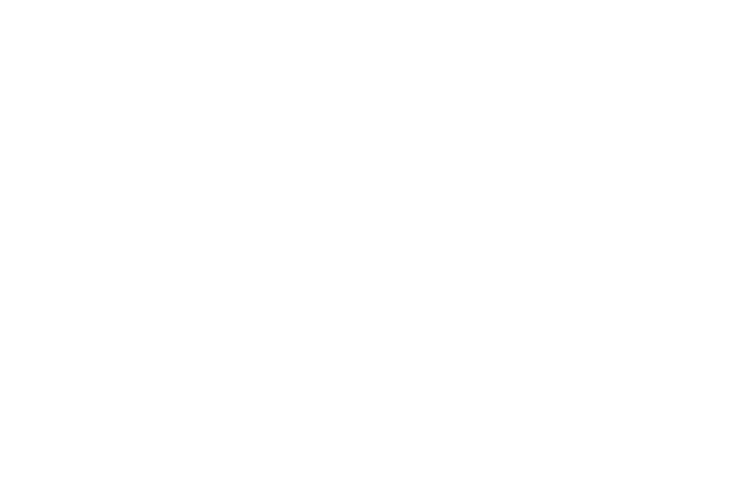
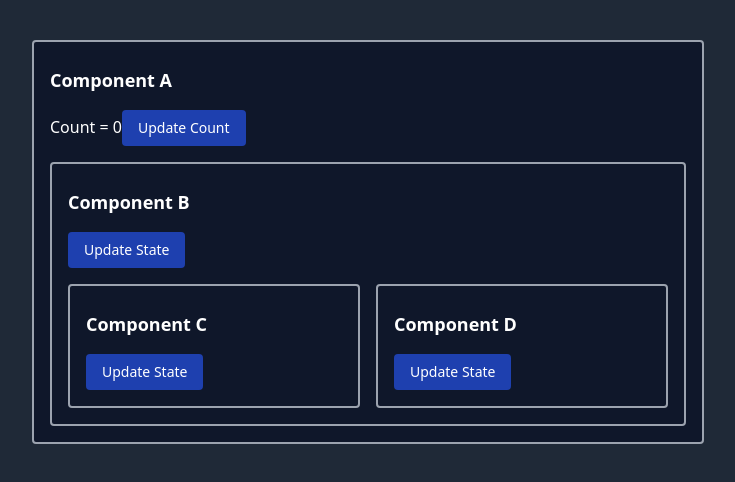
Before and after one commit to SteniTK/react-rendering, a React (Create React App) app: page /dom-updates in a window 1280 px wide. Before the commit this address had no page. Shown: the top 482 px of the page, without its empty margins (272-1007 px from the left). Built offline with nearby package versions, Linux system fonts and the light colour scheme.

Commit message:
feat: render vs dom updates

```diff
--- a/src/App.js
+++ b/src/App.js
@@ -1,6 +1,7 @@
 import React from 'react';
 import { BrowserRouter as Router, Routes, Route } from 'react-router-dom';
 import Components from './ReactRendering/Components';
+import RenderDomUpdates from './ReactRendering/RenderDomUpdates';
 import RenderingProps from './2-rendering-optimization-usememo/RenderingProps';
 import RenderingPropFunctions from './2-rendering-optimization-usememo/RenderingPropFunctions';
 
@@ -14,6 +15,7 @@ export default function App() {
             <Route path='/' element={<Components/>} />
             <Route path='/render-props' element={<RenderingProps />} />
             <Route path='/render-anonymized-functions' element={<RenderingPropFunctions />} />
+            <Route path='/dom-updates' element={<RenderDomUpdates />}/>
           </Routes>
         </div>
       </Router>
--- a/src/ReactRendering/Layouts.js
+++ b/src/ReactRendering/Layouts.js
@@ -51,3 +51,13 @@ export const FnProps = (props) => {
     <div className="p-3 absolute bg-gray-100 text-xs text-black -top-5 right-5">props = {props.onClick.toString()}</div>
   )
 }
+
+export const Box = ({ title = 'Component', children }) => {
+  return (
+    // <div className='component bg-gray-900 rounded text-white p-4 border-2 border-gray-400 relative mt-4'>
+    <div className='component bg-gray-900 rounded text-white p-4 border-2 border-gray-400 relative mt-4'>
+      <h2 className='mt-2 font-bold text-lg mb-4'>{title}</h2>
+      {children}
+    </div>
+  );
+};
--- /dev/null
+++ b/src/ReactRendering/RenderDomUpdates.js
@@ -0,0 +1,52 @@
+import { useState } from 'react';
+import { Button, Box, Layout } from './Layouts';
+
+const ComponentA = () => {
+  const [counter, setCounter] = useState(0);
+  return (
+    <Box title='Component A'>
+      Count = {counter}
+      <Button onClick={() => setCounter(counter + 1)}>Update Count</Button>
+      <ComponentB />
+    </Box>
+  );
+};
+
+const ComponentB = () => {
+  const [counter, setCounter] = useState(0);
+  return (
+    <Box title='Component B'>
+      <Button onClick={() => setCounter(counter + 1)}>Update State</Button>
+      <div className='grid grid-rows-2 md:grid-cols-2 md:gap-4 md:grid-rows-1'>
+        <ComponentC />
+        <ComponentD />
+      </div>
+    </Box>
+  );
+};
+
+const ComponentC = () => {
+  const [counter, setCounter] = useState(0);
+  return (
+    <Box title='Component C'>
+      <Button onClick={() => setCounter(counter + 1)}>Update State</Button>
+    </Box>
+  );
+};
+
+const ComponentD = () => {
+  const [counter, setCounter] = useState(0);
+  return (
+    <Box title='Component D'>
+      <Button onClick={() => setCounter(counter + 1)}>Update State</Button>
+    </Box>
+  );
+};
+
+export default function Components() {
+  return (
+    <Layout>
+      <ComponentA />
+    </Layout>
+  );
+}
```
